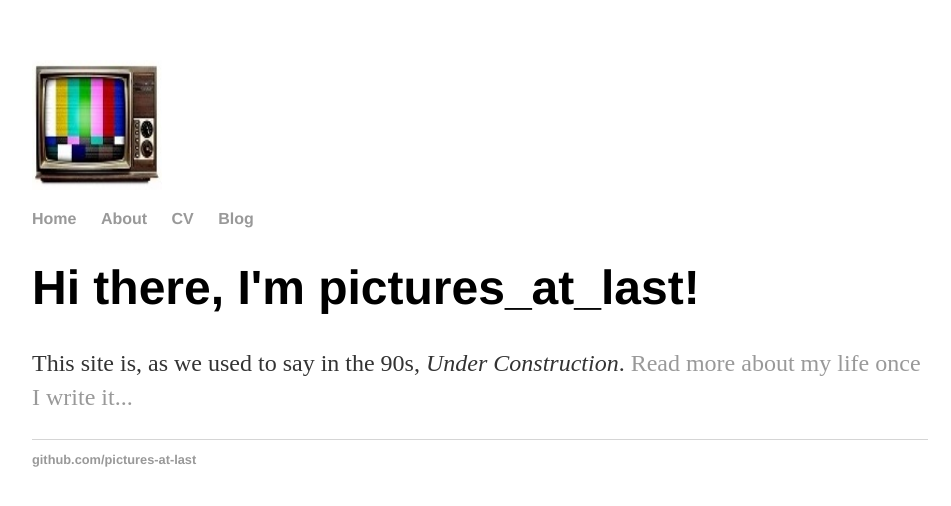
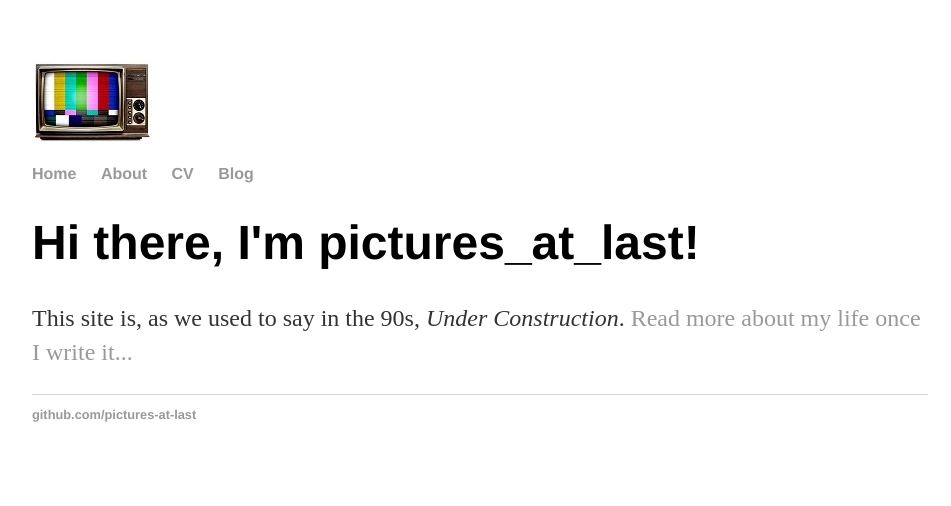
Before and after one commit to pictures-at-last/pictures-at-last.github.io, a Jekyll site: the page built from index.html, in a window 1280 px wide. Shown: the top 506 px of the page, without its empty margins (160-1111 px from the left). Built offline with Jekyll 4.4.1, drawn with Linux system fonts in a browser that asks for light colours.

Commit message:
Update default.html
correct avatar dimensions

```diff
--- a/_layouts/default.html
+++ b/_layouts/default.html
@@ -9,7 +9,7 @@
 		</head>
 		<body>
 			<nav>
-			<img src="/assets/retro-tv-small-flat.jpg" alt="pictures-at-last avatar" height="130" width="130">
+			<img src="/assets/retro-tv-small-flat.jpg" alt="pictures-at-last avatar" height="85" width="121">
 	    		<ul>
 	        		<li><a href="/">Home</a></li>
 		        	<li><a href="/about">About</a></li>
```
